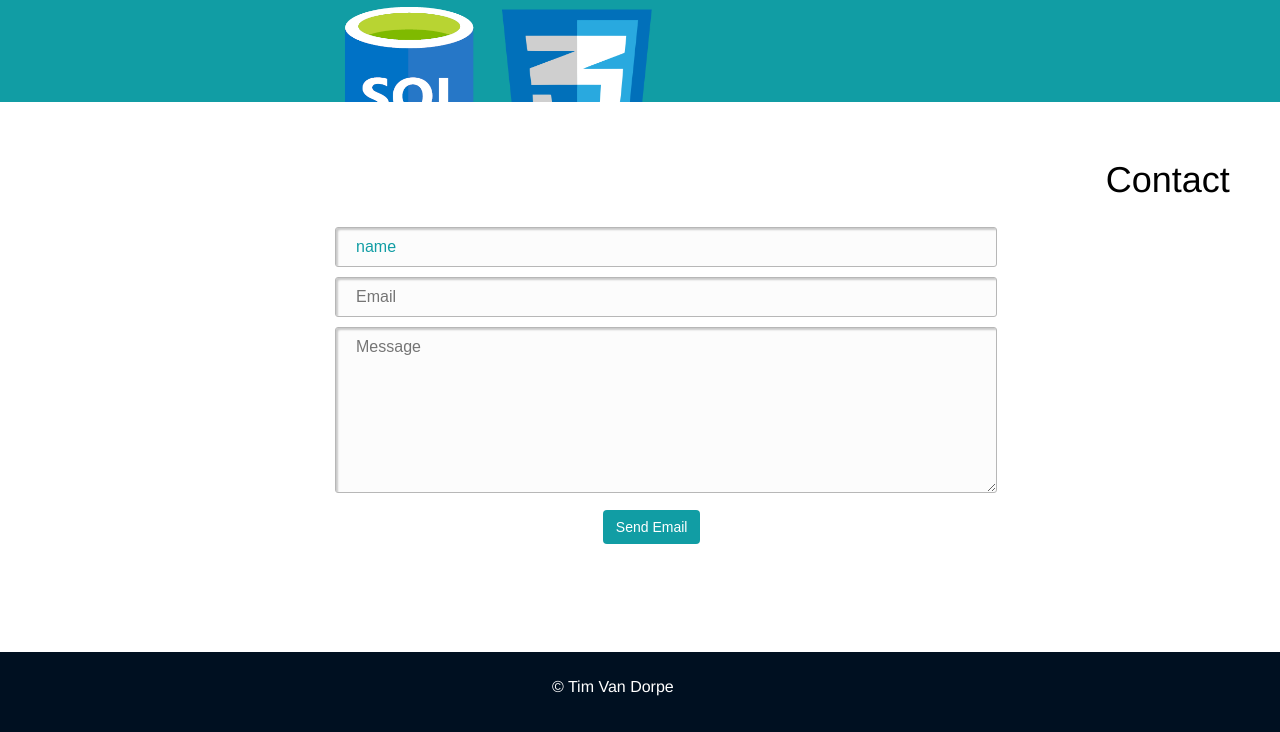
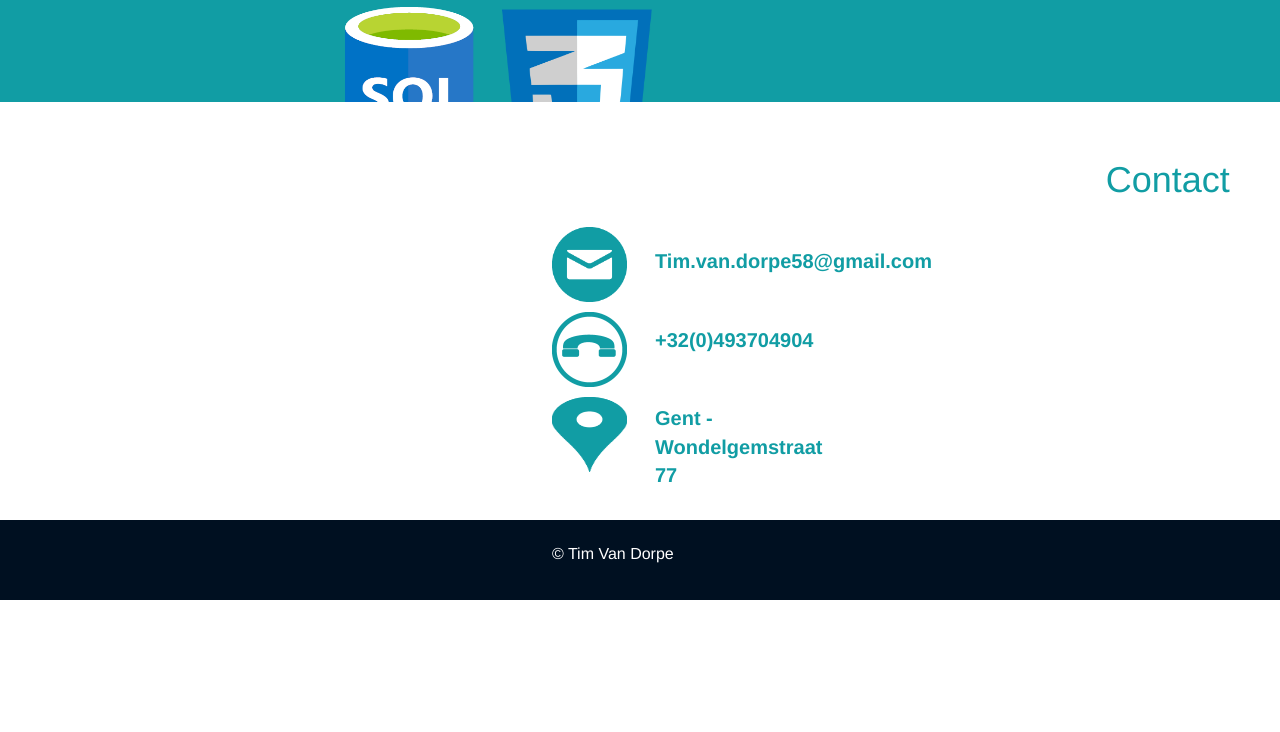
Before and after one commit to TimVanDorpe/TimVanDorpe.github.io, a plain HTML site: page index.html in a window 1280 px wide. Shown: the part 1598-2330 px from the top of the page. After the commit the page ends 2198 px from the top, so only its background shows below. Drawn offline with nearby package versions, Linux system fonts and the light colour scheme.

Commit message:
layout contact

```diff
--- a/Css/Css.css
+++ b/Css/Css.css
@@ -42,10 +42,16 @@ p{
     padding-top : 25px;
 
 }
+.textt{
+    color : #119DA4;
+    margin : 25px;
+    margin-left: 0px;
+    font-size : 20px;
+}
 #contact{
      background-color: white;
     color:black;
-    height:540px;
+    height:400px;
     font-size : 25px;
     padding-top : 25px;
 
--- a/index.html
+++ b/index.html
@@ -59,7 +59,7 @@
         </section>
         <section  id="portfolio">
             <div class="row">
-        <h1>Portfolio</h1>
+        <h1 style="color : #119DA4;">Portfolio</h1>
 
             </div>
             <div class="row">
@@ -93,18 +93,36 @@
             </div>
         </section>
         <section  id="contact">
-            <h1>Contact</h1>
-            <div class="row"><div class="col-md-3"></div>
+       <h1 style="color : #119DA4;">Contact</h1>
+            <div class="row">
+                <div class="col-md-5"></div>
+                 <div class="col-md-1">
 
+
+                     <img  src="images/email.png"  class="margin5" height="75" width="75">
+
+                      <img  src="images/tel_logo.png"  class="margin5" height="75" width="75" style:"margin-bottom:15px;">
+
+                       <img  src="images/loc.png"  class="margin5" height="75" width="75">
+                 </div>
+                 <div class="col-md-2">
+                 <label class="textt" > Tim.van.dorpe58@gmail.com</label>
+
+
+                      <br> <label class="textt" >+32(0)493704904</label>
+                      <br> <label class="textt" >Gent - Wondelgemstraat 77</label>
+                  </div>
+
+                 <!--
                 <div class="col-md-6">
                    <form  class="form" METHOD="post" name ="Portfolio"  enctype="text/plain">
-                   <input type="text" class="input" name="name" id="naam" placeholder="Name" value="name"><br>
+                   <input type="text" class="input" name="name" id="naam" placeholder="Name"><br>
                      <input type="email" class="input" name="body" id="email" placeholder="Email" > <br>
                     <textarea name="bericht"  class="input" id="bericht" rows="8" cols="50" placeholder="Message" ></textarea>
                     <br>
                    <input style="margin-left:44%;" onclick="sendMail()" class="submit btn" type="submit" value="Send Email" />
-                    </form>
-                <div class="col-md-2"></div>
+                    </form><div class="col-md-2"></div>
+                   -->
 
             </div>
         </section>
```
Also changed, not shown: images/email.png (added), images/loc.jpg (added), images/loc.png (added), images/tel_logo.png (added).
